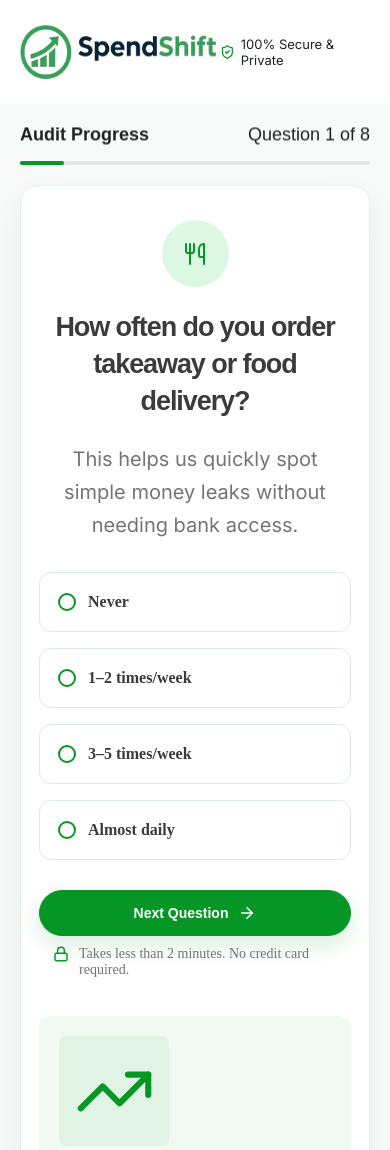
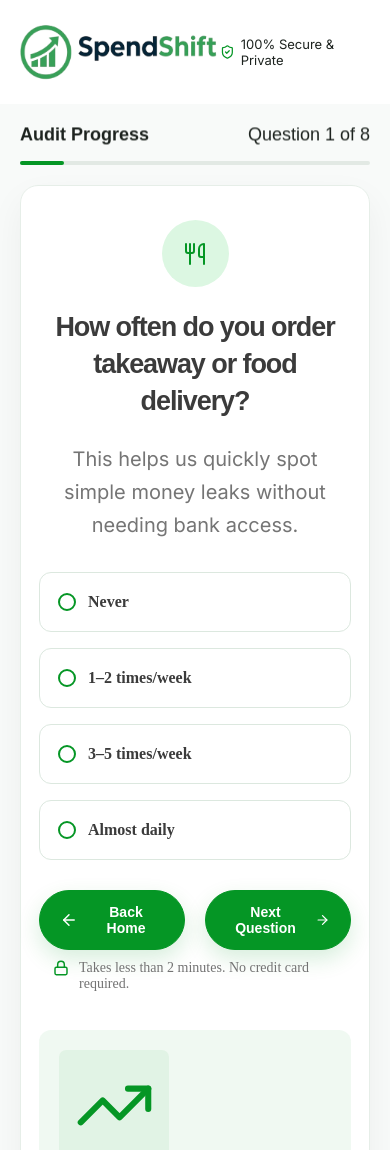
Before and after one commit to SpendShiftOfficial/Spenshiftnew, a Next.js app: page /audit in a window 390 px wide. Shown: the top 1150 px of the page. Built offline with nearby package versions, Linux system fonts and the light colour scheme; a web font is replaced by a local one.

Commit message:
newchanges-audit

```diff
--- a/app/audit/page.tsx
+++ b/app/audit/page.tsx
@@ -17,6 +17,7 @@ import {
   ArrowRight,
   Lock,
   ChevronDown,
+  ArrowLeft
 } from "lucide-react";
 
 const qs = [
@@ -105,6 +106,14 @@ export default function Audit() {
       setI(i + 1);
     }
   }
+  function previousQuestion() {
+  if (i === 0) {
+    r.back(); // ya r.push("/")
+    return;
+  }
+
+  setI((prev) => prev - 1);
+}
 
   return (
     <div className="auditPage">
@@ -150,6 +159,16 @@ export default function Audit() {
             ))}
           </div>
 
+          <div className="auditButtons">
+  <button
+    type="button"
+    className="btn btnSecondary"
+    onClick={previousQuestion}
+  >
+    <ArrowLeft size={18} />
+    {i === 0 ? "Back Home" : "Previous"}
+  </button>
+
   <button
     type="button"
     className="btn"
@@ -159,6 +178,7 @@ export default function Audit() {
     {i === qs.length - 1 ? "See My Results" : "Next Question"}
     <ArrowRight size={18} />
   </button>
+</div>
           <div className="auditNote">
             <Lock size={16} strokeWidth={2.2} />
             <span>Takes less than 2 minutes. No credit card required.</span>
--- a/app/globals.css
+++ b/app/globals.css
@@ -2458,6 +2458,12 @@ span.reportStatus {
   }
 }
 @media (max-width: 600px) {
+  .audit-page-label {
+    width: 100%;
+}
+.content-wrap-first.reveal-left.delay-1.is-visible {
+    overflow: hidden;
+}
   .calloutHeader b {
     font-size: 14px;
   }
@@ -2973,6 +2979,11 @@ span.reportStatus {
   display: grid;
   gap: 10px;
   margin-top: 21px;
+}
+.auditButtons {
+    display: flex;
+    justify-content: center;
+    gap: 20px;
 }
 .whyAustralianPoints span,
 .whyBenefitPoints span {
```
Lines whose indentation alone changed are shown as unchanged.
